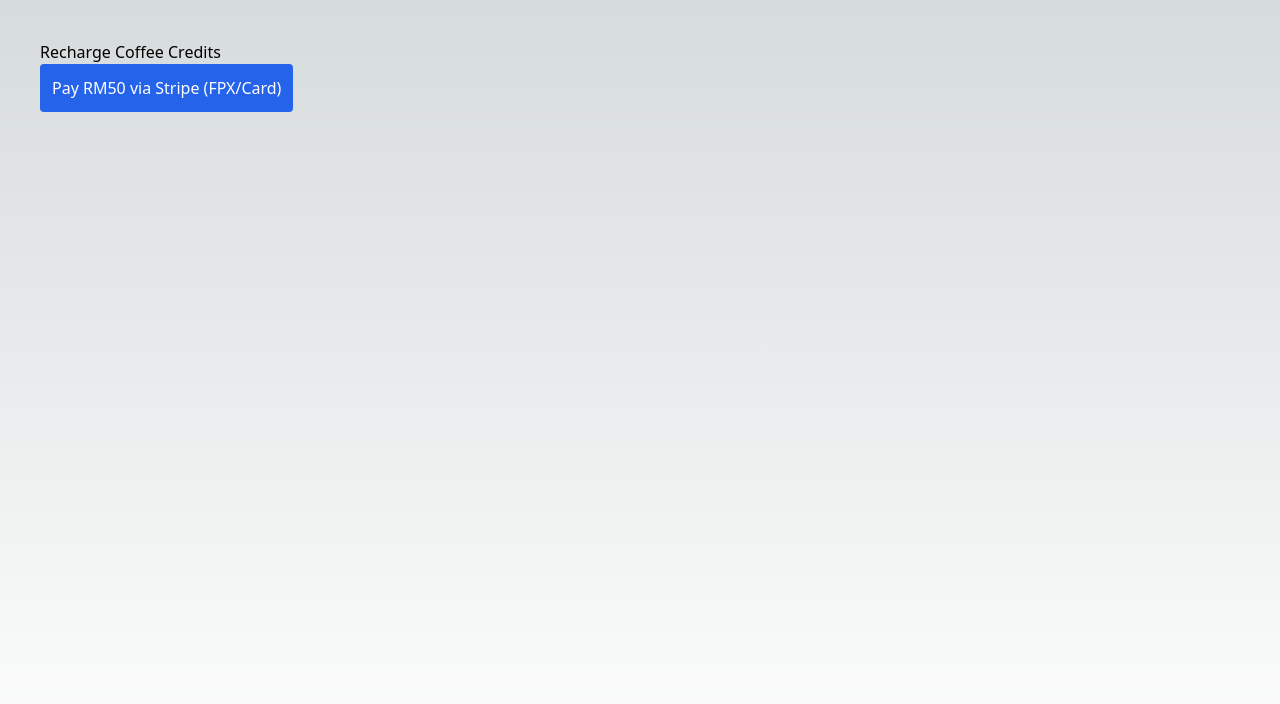
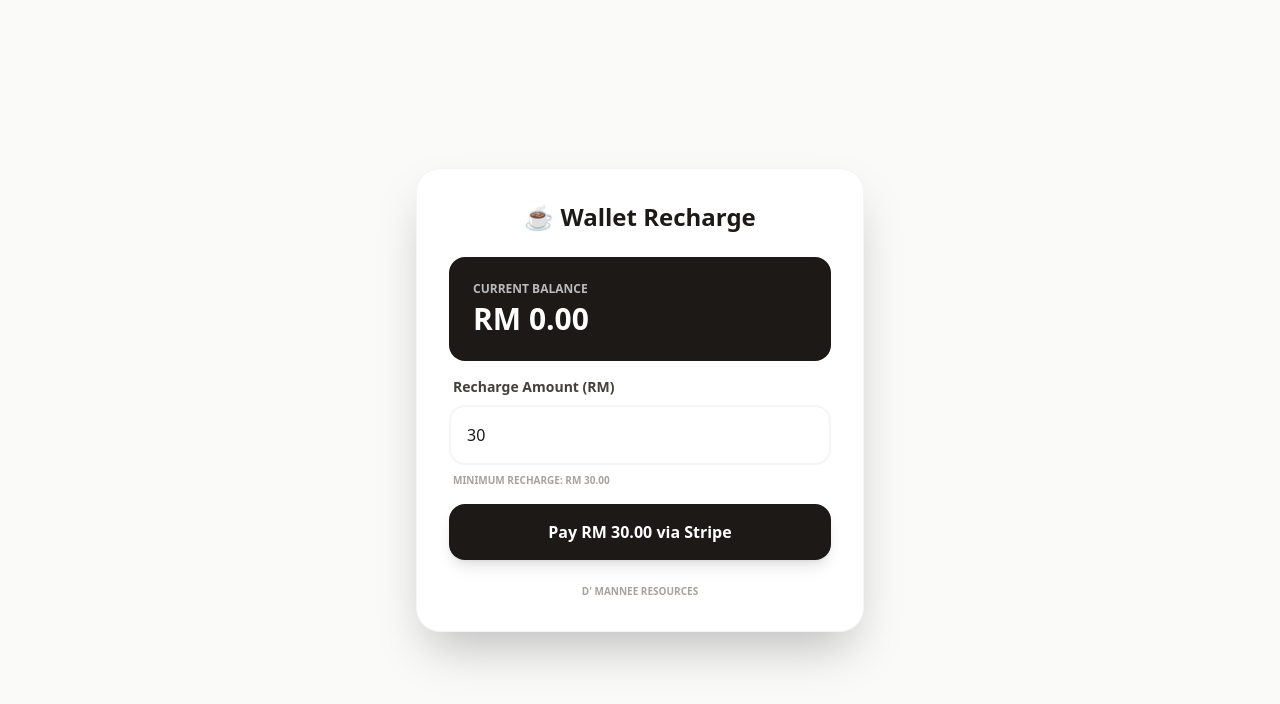
Before and after one commit to endunvyrantinie/up, a Next.js app: page /recharge in a window 1280 px wide. Shown: the top 704 px of the page. Built offline with nearby package versions, Linux system fonts and the light colour scheme; no server answers; sample sign-in values are in the browser's storage.

Commit message:
Amendment

```diff
--- a/app/recharge/page.tsx
+++ b/app/recharge/page.tsx
@@ -1,40 +1,95 @@
-"use client";
+'use client';
 
-export default function RechargePage() {
-  const handleStripePayment = async (amount: number) => {
+import { useState, useEffect, Suspense } from 'react';
+import { useSearchParams, useRouter } from 'next/navigation';
+
+function RechargeContent() {
+  const searchParams = useSearchParams();
+  const router = useRouter();
+  const [amount, setAmount] = useState(searchParams.get('amount') || '30'); // Default to 30
+  const [loading, setLoading] = useState(false);
+  const [user, setUser] = useState<any>(null);
+  const [message, setMessage] = useState({ type: '', text: '' });
+
+  useEffect(() => {
+    const fetchUser = async () => {
+      const token = localStorage.getItem('token');
+      if (!token) { router.push('/login'); return; }
+      try {
+        const res = await fetch('/api/auth/me', { headers: { 'Authorization': `Bearer ${token}` } });
+        const data = await res.json();
+        if (data.user) setUser(data.user);
+      } catch (err) { console.error('Failed to fetch user'); }
+    };
+    fetchUser();
+  }, []);
+
+  const handleStripePay = async (e: React.FormEvent) => {
+    e.preventDefault();
+    const token = localStorage.getItem('token');
+    if (!token) { setMessage({ type: 'error', text: 'Please login first' }); return; }
+
+    // Enforce RM 30 Minimum
+    if (parseFloat(amount) < 30) {
+      setMessage({ type: 'error', text: 'Minimum recharge is RM 30.00' });
+      return;
+    }
+
+    setLoading(true);
     try {
-      const response = await fetch('/api/recharge', {
+      const res = await fetch('/api/recharge/stripe', {
         method: 'POST',
-        headers: { 'Content-Type': 'application/json' },
-        body: JSON.stringify({
-          amount: amount,
-          userId: "current_user_id" // Replace with your actual auth user ID
-        }),
+        headers: { 'Content-Type': 'application/json', 'Authorization': `Bearer ${token}` },
+        body: JSON.stringify({ amount: parseFloat(amount) }),
       });
-
-      const data = await response.json();
-
-      if (data.url) {
-        // Redirect to Stripe Checkout
-        window.location.href = data.url;
-      } else {
-        alert("Failed to create payment session: " + data.error);
-      }
-    } catch (error) {
-      console.error("Payment Error:", error);
-      alert("Something went wrong with the connection.");
-    }
+      const data = await res.json();
+      if (data.url) window.location.href = data.url;
+      else setMessage({ type: 'error', text: data.error || 'Payment failed' });
+    } catch (err) {
+      setMessage({ type: 'error', text: 'System error' });
+    } finally { setLoading(false); }
   };
 
   return (
-    <div className="p-10">
-      <h1>Recharge Coffee Credits</h1>
-      <button
-        onClick={() => handleStripePayment(50)}
-        className="bg-blue-600 text-white p-3 rounded"
-      >
-        Pay RM50 via Stripe (FPX/Card)
-      </button>
+    <div className="min-h-screen flex items-center justify-center bg-stone-50 p-4">
+      <div className="bg-white p-8 rounded-3xl shadow-2xl w-full max-w-md border border-stone-100">
+        <h2 className="text-2xl font-black text-center mb-6 text-stone-900">☕ Wallet Recharge</h2>
+
+        {message.text && (
+          <div className={`p-4 mb-6 rounded-xl text-sm font-bold ${message.type === 'error' ? 'bg-red-50 text-red-700' : 'bg-green-50 text-green-700'}`}>
+            {message.text}
+          </div>
+        )}
+
+        <form onSubmit={handleStripePay} className="space-y-4">
+          <div className="bg-stone-900 text-white p-6 rounded-2xl mb-4">
+            <p className="text-xs opacity-70 uppercase font-bold mb-1">Current Balance</p>
+            <p className="text-3xl font-black">RM {user?.balance?.toFixed(2) || '0.00'}</p>
+          </div>
+
+          <div className="space-y-2">
+            <label className="block text-sm font-bold text-stone-700 ml-1">Recharge Amount (RM)</label>
+            <input
+              type="number"
+              value={amount}
+              onChange={(e) => setAmount(e.target.value)}
+              className="w-full p-4 bg-stone-50 border-2 border-stone-100 rounded-2xl outline-none focus:border-stone-900 transition"
+              required
+              min="30"
+            />
+            <p className="text-[10px] text-stone-400 ml-1 font-bold uppercase">Minimum Recharge: RM 30.00</p>
+          </div>
+
+          <button type="submit" disabled={loading} className="w-full bg-stone-900 text-white p-4 rounded-2xl font-black hover:bg-stone-800 transition shadow-lg">
+            {loading ? 'Processing...' : `Pay RM ${parseFloat(amount || '0').toFixed(2)} via Stripe`}
+          </button>
+        </form>
+        <p className="text-center text-[10px] text-stone-400 mt-6 uppercase font-bold">D' Mannee Resources</p>
+      </div>
     </div>
   );
 }
+
+export default function RechargePage() {
+  return <Suspense fallback={<div>Loading...</div>}><RechargeContent /></Suspense>;
+}
```
